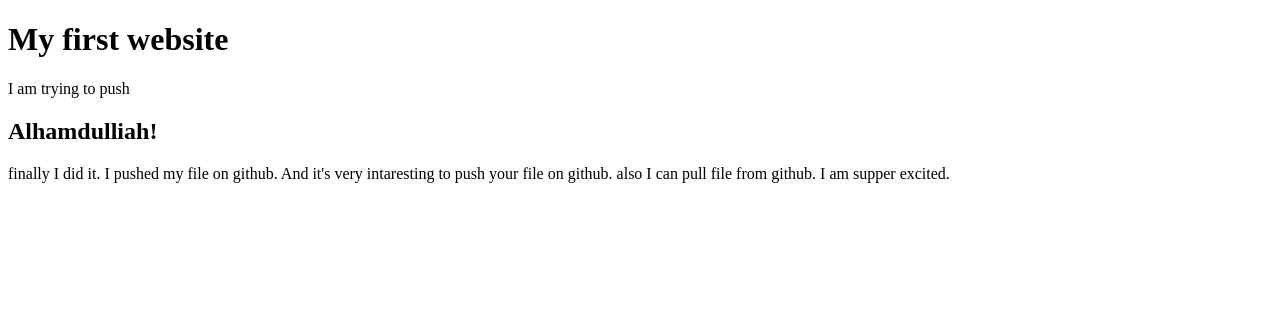
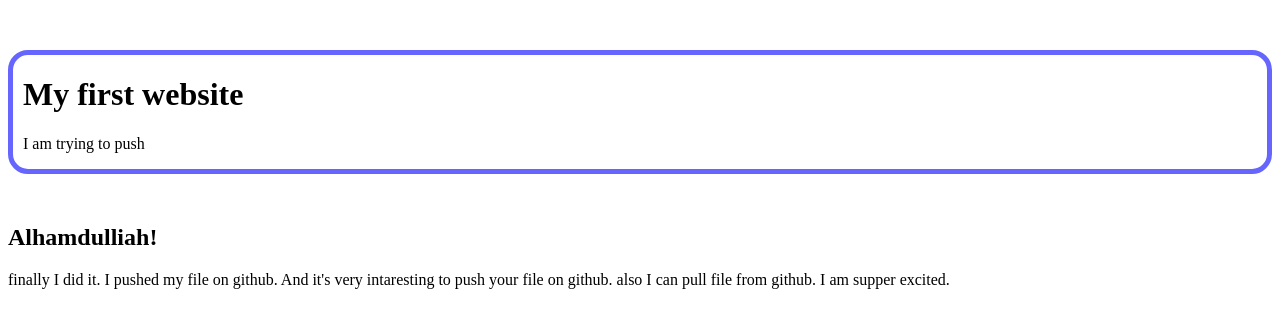
Before and after one commit to brcshakil1/first-website, a plain HTML site: page index.html in a window 1280 px wide. Drawn offline with Linux system fonts and the light colour scheme.

Commit message:
Update index.html

```diff
--- a/index.html
+++ b/index.html
@@ -4,7 +4,17 @@
     <meta charset="UTF-8">
     <meta http-equiv="X-UA-Compatible" content="IE=edge">
     <meta name="viewport" content="width=device-width, initial-scale=1.0">
-    <title>Document</title>
+    <title>Github</title>
+    <style>
+        .box{
+              margin: 50px auto;
+              padding-left: 10px;
+              border: 5px solid #66f;
+              border-radius:20px;
+
+        }
+
+    </style>
 </head>
 <body>
     <div class="box">
@@ -14,5 +24,6 @@
     <h2>Alhamdulliah!</h2>
     <p>finally I did it. I pushed my file on github. And it's very intaresting to push your file on github. also I can pull file from github. I am supper excited.</p>
 
+
 </body>
 </html>
```
